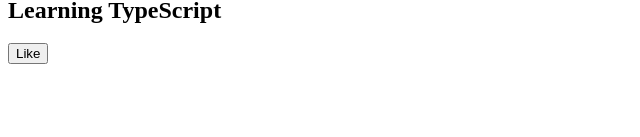
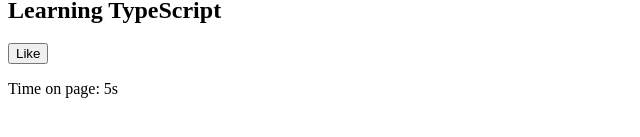
Before and after one commit to realblackblur/React-Tailwind-Learnings, a React (Vite) app: page / in a window 1280 px wide. Shown: the part 199-336 px from the top of the page, without its empty margins (0-640 px from the left). Built offline with nearby package versions, Linux system fonts and the light colour scheme.

Commit message:
feat: add live page timer with useEffect

```diff
--- a/src/App.tsx
+++ b/src/App.tsx
@@ -3,7 +3,7 @@
 const App = () => {
   return (
     <>
-      <LikeList/>
+      <LikeList />
     </>
   );
 };
--- a/src/components/LikeList.tsx
+++ b/src/components/LikeList.tsx
@@ -1,4 +1,4 @@
-import { useState } from "react";
+import { useEffect, useState } from "react";
 import LikeButton from "./LikeButton";
 
 interface Post {
@@ -16,6 +16,17 @@
 
 const LikeList = () => {
   const [postsState, setPostsState] = useState<Post[]>(posts);
+  const [seconds, setSeconds] = useState(0);
+
+  useEffect(() => {
+    const intervalId = setInterval(() => {
+      setSeconds((prev) => prev + 1);
+    }, 1000);
+
+    return () => {
+      clearInterval(intervalId);
+    };
+  }, []);
 
   const handleLike = (id: number) => {
     setPostsState((posts) => {
@@ -43,6 +54,7 @@
           onLike={() => handleLike(post.id)}
         />
       ))}
+      <p>Time on page: {seconds}s</p>
     </>
   );
 };
```
